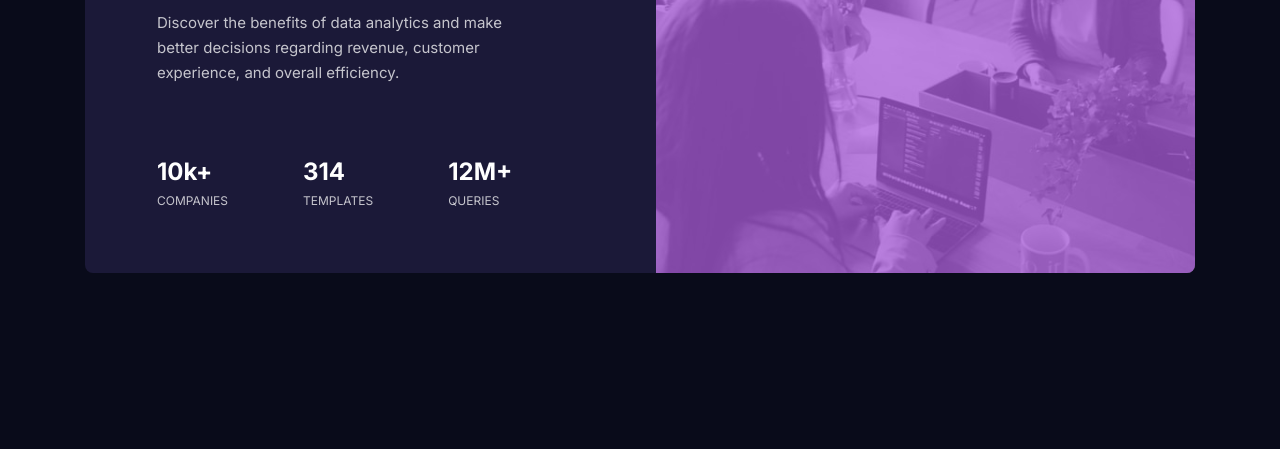
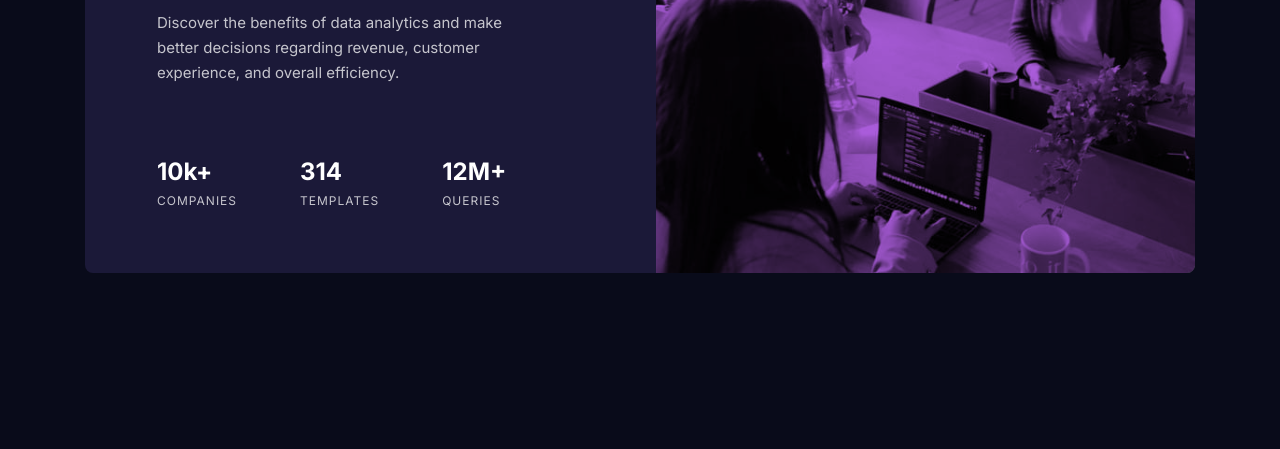
Before and after one commit to nabzay/stats-preview-component, a plain HTML site: page index.html in a window 1280 px wide. Shown: the part 351-800 px from the top of the page. Drawn offline with Linux system fonts and the light colour scheme.

Commit message:
Fixed image overlay color
Used mix-blend-mode on pseudo

```diff
--- a/styles.css
+++ b/styles.css
@@ -81,7 +81,7 @@ body {
 
 .card__stats .title {
   font-size: 0.75rem;
-  letter-spacing: 1;
+  letter-spacing: 1px;
   line-height: 2.1;
 
   color: var(--c-neutral-stats);
@@ -110,10 +110,8 @@ body {
   content: "";
   inset: 0;
   background-color: hsl(277, 64%, 61%);
-  height: 16em;
-  width: 100%;
   position: absolute;
-  opacity: 0.75;
+  mix-blend-mode: multiply;
 }
 
 .card .card__content {
@@ -151,10 +149,7 @@ body {
   .card > .card__image {
     height: auto;
     order: 2;
-  }
-
-  .card .card__image::before {
-    height: auto;
+    background-size: cover;
   }
 
   .card .card__content {
@@ -176,7 +171,7 @@ body {
 
   .card__content .card__stats {
     flex-direction: row;
-    gap: 5em;
+    gap: 4.2em;
     justify-content: flex-start;
   }
 }
```
